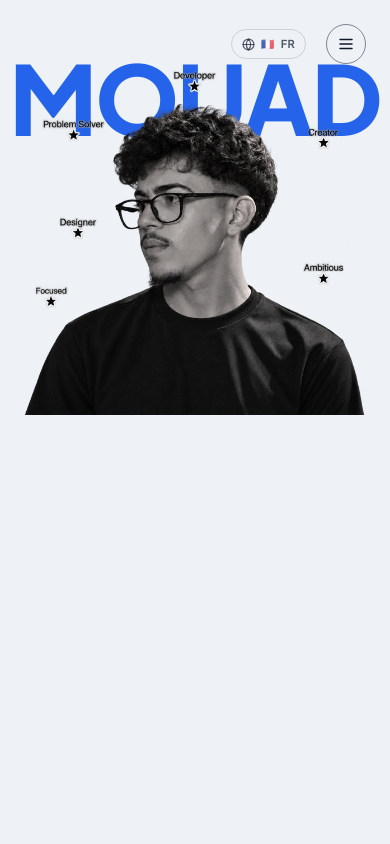
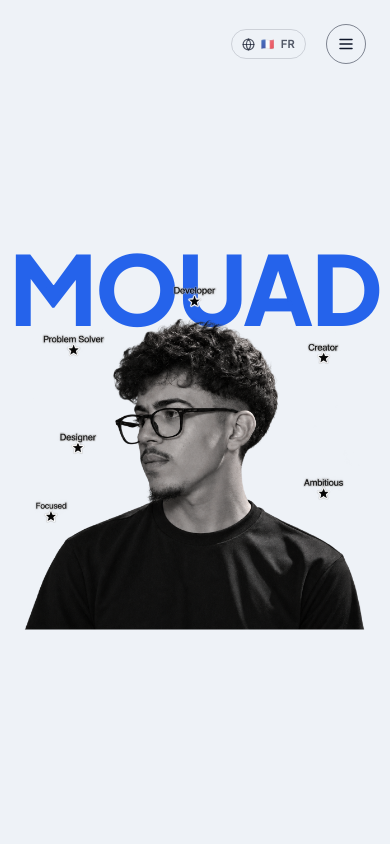
Before and after one commit to Mouadbrt/MOUAD, a React (Vite) app: page / in a window 390 px wide. Shown: the top 844 px of the page. Built offline with nearby package versions, Linux system fonts and the light colour scheme.

Commit message:
Update project

```diff
--- a/src/components/Hero.jsx
+++ b/src/components/Hero.jsx
@@ -193,17 +193,13 @@ export default function Hero() {
     // `100svh` at every size now, so there's no mobile-specific formula to
     // keep in sync with here anymore.
     <div ref={pinRef} className={reduced ? undefined : "relative h-[calc(100svh+24vh)] md:h-[calc(100svh+32vh)]"}>
-      <section id="hero" className={`w-full min-h-[100svh] overflow-hidden bg-putty ${reduced ? "relative" : "sticky top-0"}`}>
+      <section
+        id="hero"
+        className={`w-full min-h-[100svh] overflow-hidden bg-putty flex flex-col items-center justify-center sm:block ${
+          reduced ? "relative" : "sticky top-0"
+        }`}
+      >
         <MobileMenu open={menuOpen} onClose={() => setMenuOpen(false)} navLeft={navLeft} navRight={navRight} t={t} />
-        {/* giant name wordmark — the page's own logo, filling the width */}
-        <span
-          ref={wordmarkRef}
-          aria-hidden="true"
-          className="absolute left-1/2 top-[3%] -translate-x-1/2 select-none pointer-events-none font-display font-extrabold uppercase whitespace-nowrap z-0 text-acid"
-          style={{ fontSize: "clamp(6rem, 19vw, 17rem)", letterSpacing: "-0.02em" }}
-        >
-          {profile.badge}
-        </span>
 
         {/* Below `sm` the nav is pulled out of normal flow entirely — it floats
             top-right (`absolute`) instead of occupying its own full-width row,
@@ -248,6 +244,31 @@ export default function Hero() {
           </div>
         </nav>
 
+        {/* Composition wrapper — wordmark + portrait share ONE `relative` box
+            so they read as a single unit instead of two independently-placed
+            layers. Below `sm` this box has a real, deliberately-computed
+            height (`top offset of the portrait` + `the portrait's own
+            height`, both used again just below) and is the section's only
+            normal-flow child, so the section's `flex items-center
+            justify-center` (above) centers this whole unit — wordmark,
+            overlap and all — vertically in the `100svh` viewport, instead of
+            it sitting stuck at the top with the leftover room dumped below.
+            `sm` and up: `sm:contents` makes this wrapper generate no box of
+            its own at all, so the wordmark/portrait fall through to be
+            direct children of `<section>` again — byte-for-byte the original
+            sm+ positioning (relative to the section, bottom-anchored),
+            completely untouched. */}
+        <div className="relative w-full h-[calc(4rem+90vw)] sm:contents">
+          {/* giant name wordmark — the page's own logo, filling the width */}
+          <span
+            ref={wordmarkRef}
+            aria-hidden="true"
+            className="absolute left-1/2 top-0 -translate-x-1/2 select-none pointer-events-none font-display font-extrabold uppercase whitespace-nowrap z-0 text-acid sm:top-[3%]"
+            style={{ fontSize: "clamp(6rem, 19vw, 17rem)", letterSpacing: "-0.02em" }}
+          >
+            {profile.badge}
+          </span>
+
           {/* portrait, anchored to the bottom, the giant wordmark showing behind it —
               literally: the wordmark is `z-0`, this wrapper is `z-10`, and below
               `sm` its `top` is pulled up onto the wordmark's lower half on purpose,
@@ -264,22 +285,17 @@ export default function Hero() {
               (1254×1254 — confirmed from the file, and it's cropped tight to
               that square already, essentially no spare transparent margin to
               trim). Capped at 90vw wide, its rendered height is therefore also
-            only ~90vw — on a ~390×844 phone that's ~350px tall, well short of
-            the ~700px of vertical room between "overlapping the wordmark" and
-            "touching the very bottom of a `100svh` section". There's no
-            layout trick that makes a square image span both at once here, so
-            this keeps the overlap (the priority — the image starts high,
-            overlapping most of the wordmark's height) and accepts that it
-            can't also reach the section's bottom edge without cropping,
-            stretching, or exceeding the width cap — all explicitly ruled out.
-            The leftover is `bg-putty` — the Hero's own background, not the
-            next section bleeding in, since the section is a full `100svh`. */}
+              only ~90vw. Combined with the `top-16` overlap offset, that's
+              exactly the `h-[calc(4rem+90vw)]` on the wrapper above — this
+              box is sized to its own content on purpose, so centering it
+              doesn't leave a phantom gap the size of the overlap. */}
           <div
             ref={portraitWrapRef}
             className="absolute z-10 left-1/2 -translate-x-1/2 top-16 sm:top-auto sm:bottom-0 h-auto sm:h-[76%] md:h-[84%] w-[90%] sm:w-[64%] md:w-[46%] max-w-xl"
           >
             <div className="relative w-full h-auto sm:h-full">
               <Portrait t={t} />
+            </div>
           </div>
         </div>
 
```
Lines whose indentation alone changed are shown as unchanged.
